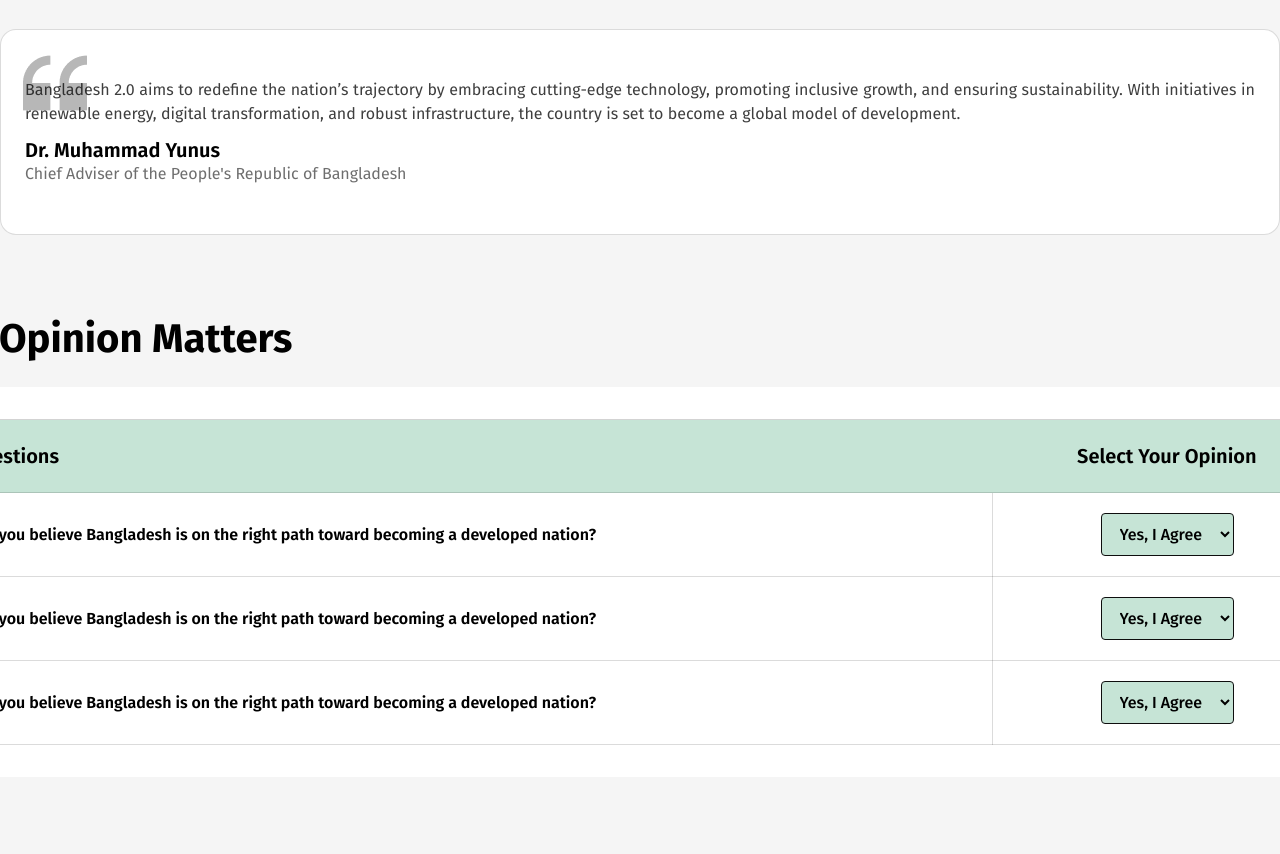
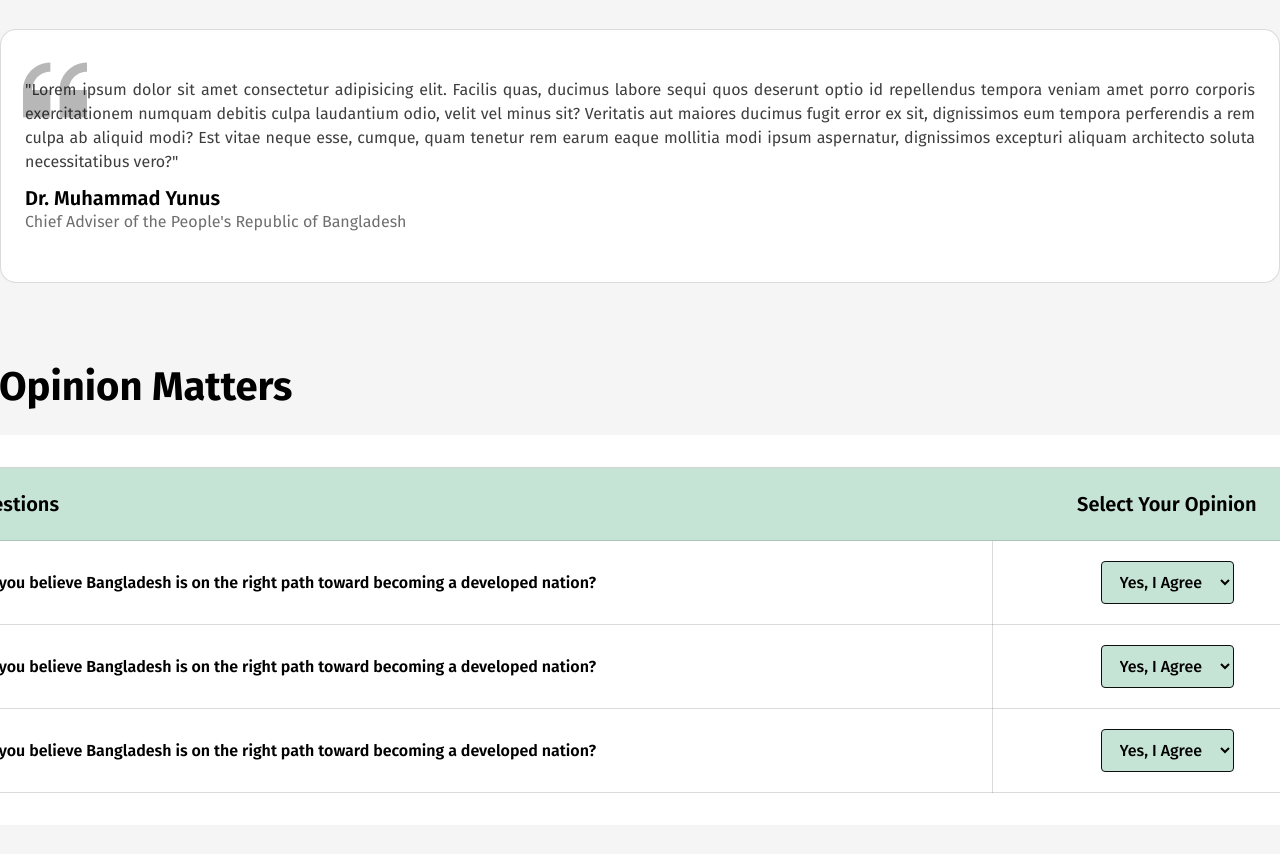
Before and after one commit to dev-al-amin-pramanik/Assignment-Bangladesh-0.2, a plain HTML site: page index.html in a window 1280 px wide. Shown: the part 1628-2482 px from the top of the page. Drawn offline with Linux system fonts and the light colour scheme.

Commit message:
final commit done

```diff
--- a/index.html
+++ b/index.html
@@ -147,11 +147,14 @@
       <section class="sec-3-main">
         <div class="sec-3-main-div">
           <p class="sec-3-para-1">
-            Bangladesh 2.0 aims to redefine the nation’s trajectory by embracing
-        cutting-edge technology, promoting inclusive growth, and ensuring
-        sustainability. With initiatives in renewable energy, digital
-        transformation, and robust infrastructure, the country is set to become
-        a global model of development.
+            "Lorem ipsum dolor sit amet consectetur adipisicing elit. Facilis
+            quas, ducimus labore sequi quos deserunt optio id repellendus
+            tempora veniam amet porro corporis exercitationem numquam debitis
+            culpa laudantium odio, velit vel minus sit? Veritatis aut maiores
+            ducimus fugit error ex sit, dignissimos eum tempora perferendis a
+            rem culpa ab aliquid modi? Est vitae neque esse, cumque, quam
+            tenetur rem earum eaque mollitia modi ipsum aspernatur, dignissimos
+            excepturi aliquam architecto soluta necessitatibus vero?"
           </p>
           <p class="sec-3-para-2">Dr. Muhammad Yunus</p>
           <p class="sec-3-para-3">
```
